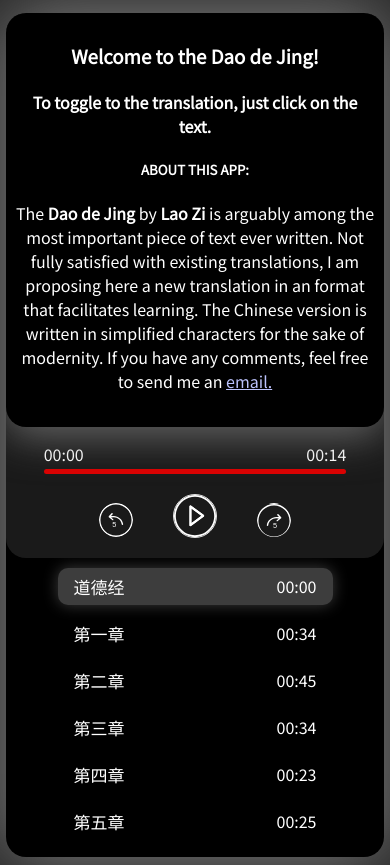
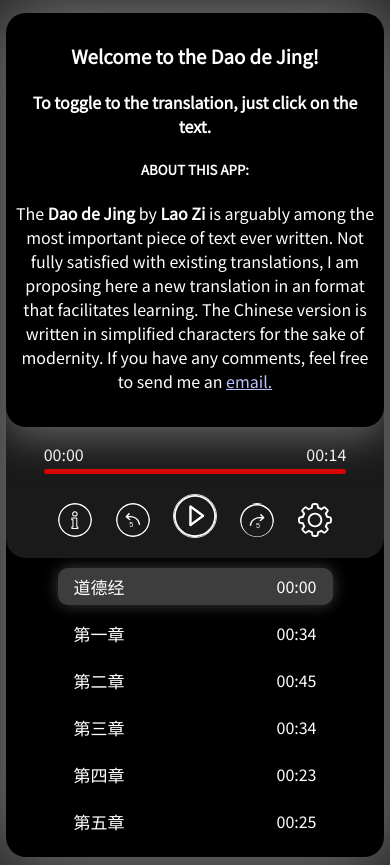
Before and after one commit to VidiHawk/dao-de-jing, a React (Create React App) app: page / in a window 390 px wide. Built offline with nearby package versions, Linux system fonts and the light colour scheme.

Commit message:
added info and settings buttons

```diff
--- a/src/components/Player.jsx
+++ b/src/components/Player.jsx
@@ -375,11 +375,13 @@ class Player extends React.Component {
             ></div>
           </div>
           <div className="controls">
+            <button onClick={this.infoApp} className="info" />
             <button onClick={this.backFive} className="back-5" />
             {/* <button onClick={this.prevSong} className="prev" /> */}
             <button onClick={this.playOrPause} className={playPause} />
             {/* <button onClick={this.nextSong} className="next" /> */}
             <button onClick={this.forwardFive} className="forward-5" />
+            <button onClick={this.settingsApp} className="settings" />
           </div>
         </div>
         <div className="play-list">
--- a/src/css/player.scss
+++ b/src/css/player.scss
@@ -185,20 +185,13 @@ body {
           // color: white;
           border-radius: 50%;
           margin: 8px 20px;
+          margin: 8px 3vw;
           text-align: center;
           transition: 0.2s;
           background: 0;
           border: none;
           &:focus{
             outline: none;
-          }
-          &.back-5{
-            width: 34px;
-            height: 34px;
-            background-image: url("../img/back-5.svg");
-            &:active{
-              transform: scale(1.1);
-            }
           }
           &.play{
             width: 44px;
@@ -220,6 +213,38 @@ body {
                 box-shadow: 0px 0px 15px 0px  $lighter-shadow;
             }
           }
+          &.back-5{
+            width: 34px;
+            height: 34px;
+            background-image: url("../img/back-5.svg");
+            &:active{
+              transform: scale(1.1);
+            }
+          }
+          &.forward-5{
+            width: 34px;
+            height: 34px;
+            background-image: url("../img/forward-5.svg");
+            &:active{
+              transform: scale(1.1);
+            }
+          }
+          &.info{
+            width: 34px;
+            height: 34px;
+            background-image: url("../img/info.svg");
+            &:active{
+              transform: scale(1.1);
+            }
+          }
+          &.settings{
+            width: 34px;
+            height: 34px;
+            background-image: url("../img/settings.svg");
+            &:active{
+              transform: scale(1.1);
+            }
+          }
           &.prev{
             width: 40px;
             height: 40px;
@@ -236,14 +261,7 @@ body {
               transform: scale(1.1);
             }
           }
-          &.forward-5{
-            width: 34px;
-            height: 34px;
-            background-image: url("../img/forward-5.svg");
-            &:active{
-              transform: scale(1.1);
-            }
-          }
+
         }
       }
     }
```
Also changed, not shown: src/img/info.svg (added), src/img/settings.svg (added).
